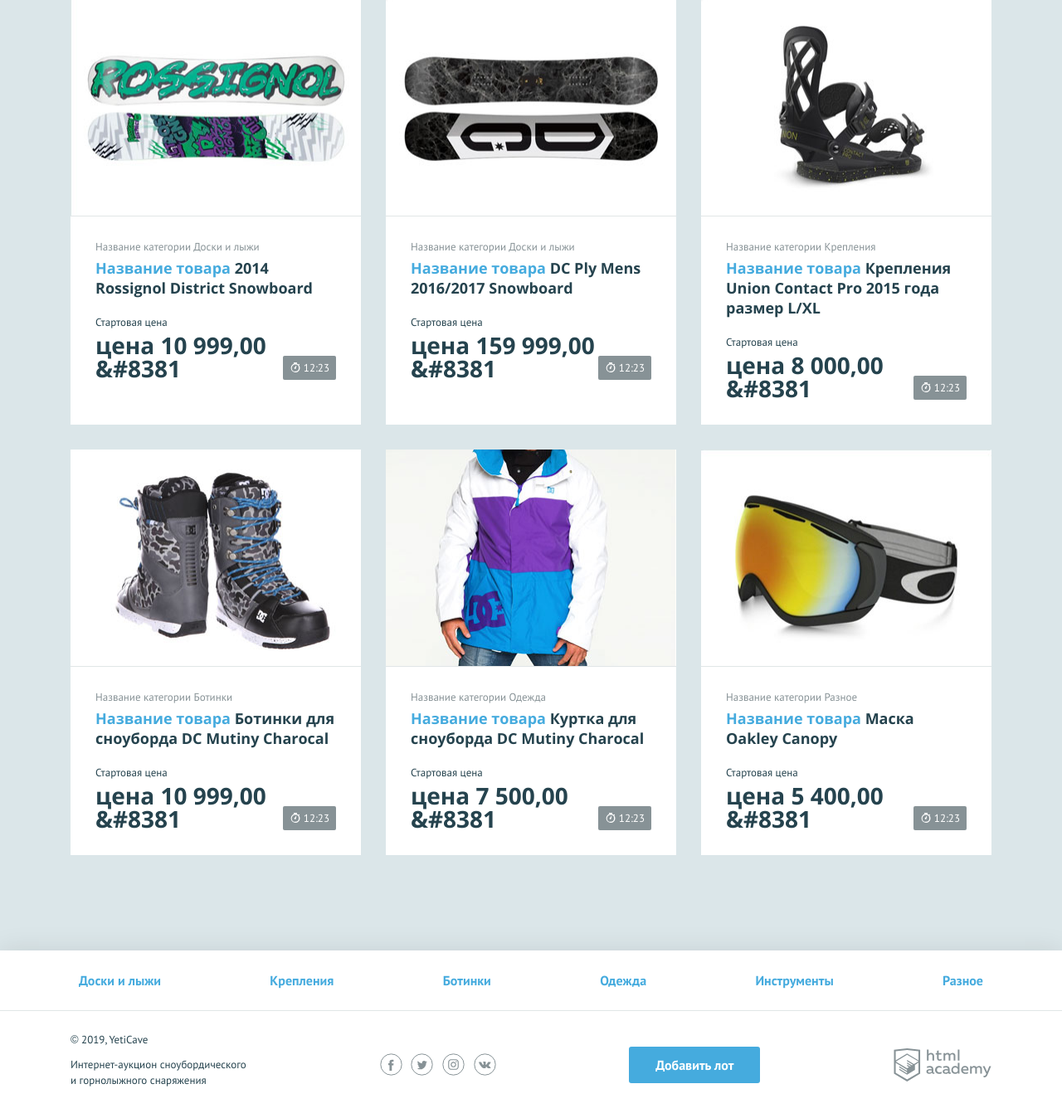
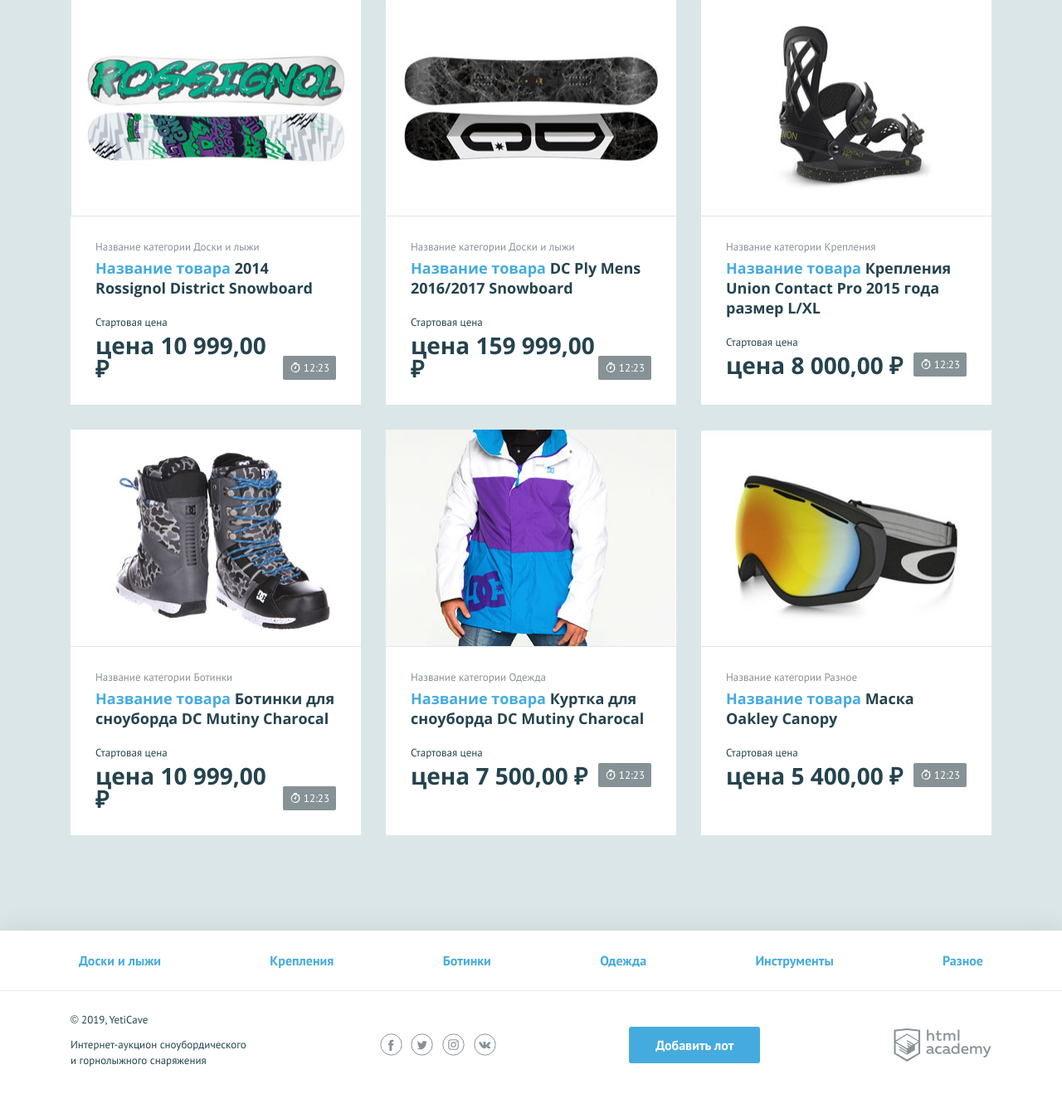
Before and after one commit to aleksejkabanec77/projects, a PHP site: page / in a window 1280 px wide. Shown: the part 637-1985 px from the top of the page at 83% size. After the commit the page ends 1923 px from the top, so only its background shows below. Run offline with PHP 8.4, Linux system fonts and the light colour scheme.

Commit message:
исправил вывод рубля добавил в htmlspecialchars в ф-цию formatPrise

```diff
--- a/academyProjects/yeticave/templates/functions.php
+++ b/academyProjects/yeticave/templates/functions.php
@@ -30,6 +30,6 @@
  */
 function formatPrise($prise){
     $valueAdsFormat = number_format($prise, 2, ",", " ");
-    $valueAdsFormat = $valueAdsFormat . " &#8381";
+    $valueAdsFormat = htmlspecialchars($valueAdsFormat, ENT_QUOTES) . " &#8381";
     return $valueAdsFormat;
 }
--- a/academyProjects/yeticave/templates/main.php
+++ b/academyProjects/yeticave/templates/main.php
@@ -29,7 +29,7 @@
                     <div class="lot__state">
                         <div class="lot__rate">
                             <span class="lot__amount">Стартовая цена</span>
-                            <span class="lot__cost">цена<?= " " . htmlspecialchars(formatPrise($valueAds["prise"]), ENT_QUOTES) ?></span>
+                            <span class="lot__cost">цена<?= " " . formatPrise($valueAds["prise"]) ?></span>
                         </div>
                         <div class="lot__timer timer">
                             12:23
```
